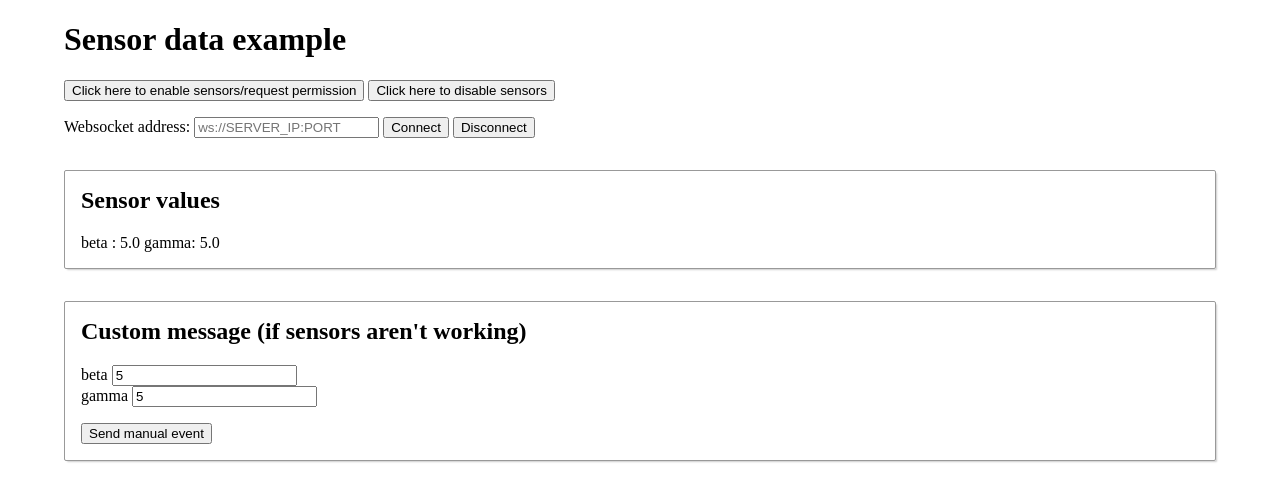
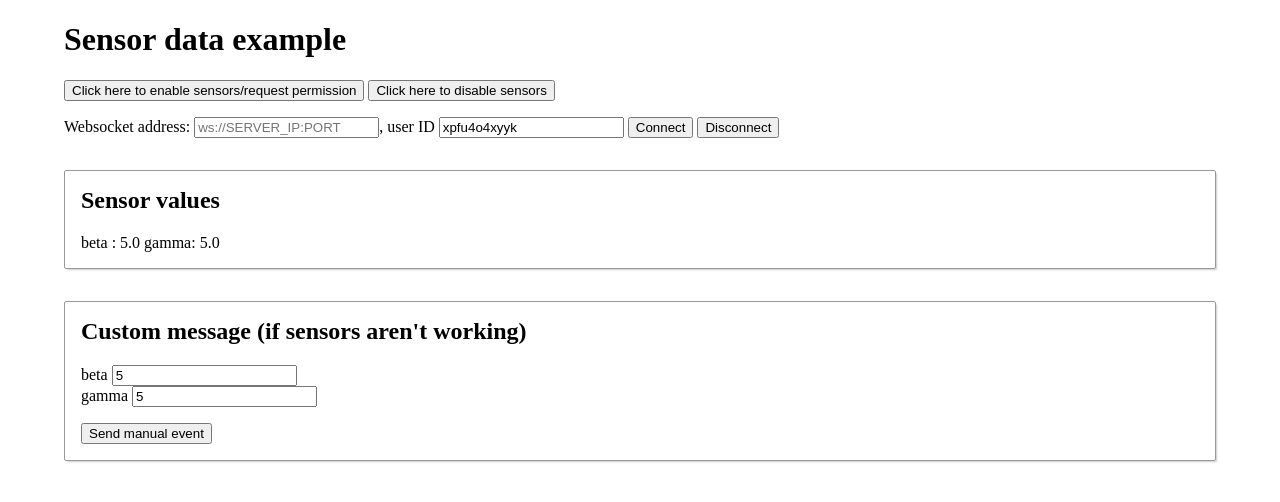
Before and after one commit to amhetric/amhetric.github.io, a plain HTML site: page index.html in a window 1280 px wide. Both pictures are taken after typing "5", "5" into the empty fields and a click on the button "Send manual event". Drawn offline with Linux system fonts and the light colour scheme.

Commit message:
Add random user ID on load

```diff
--- a/index.html
+++ b/index.html
@@ -31,7 +31,8 @@ body {
     <button id="disable-sensors">Click here to disable sensors</button>
   </p>
   <p>
-    Websocket address: <input id="websocket-address" type="text" placeholder="ws://SERVER_IP:PORT">
+    Websocket address: <input id="websocket-address" type="text" placeholder="ws://SERVER_IP:PORT">,
+    user ID <input id="websocket-user" type="text" />
     <button id="connect-websocket">Connect</button>
     <button id="disconnect-websocket">Disconnect</button>
   </p>
@@ -54,6 +55,9 @@ body {
   //
   // $ websocat -s 0.0.0.0:61116
 
+  var userId = document.getElementById('websocket-user');
+  userId.value = Math.random().toString(36).substr(2);
+
   const precision = 1;
 
   var socket = null;
@@ -70,6 +74,7 @@ body {
       beta: beta,   // degrees [-180, 180]
       gamma: gamma, // degrees [-90, 90]
       date: Date.now(),
+      user: userId.value || "unset",
     }
     if (socket) {
       socket.send(JSON.stringify(msg));
```
Also changed, not shown: 1 other file.
